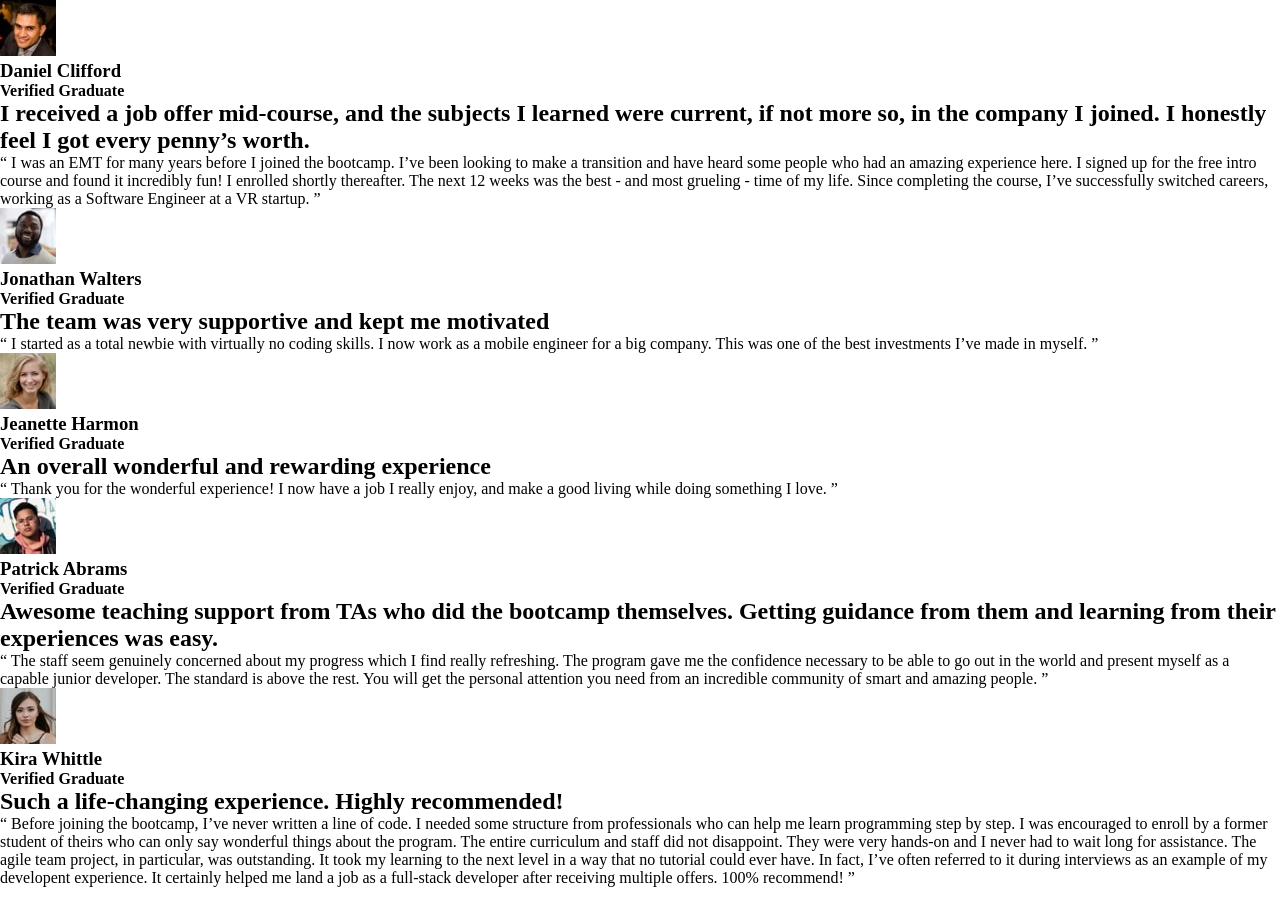
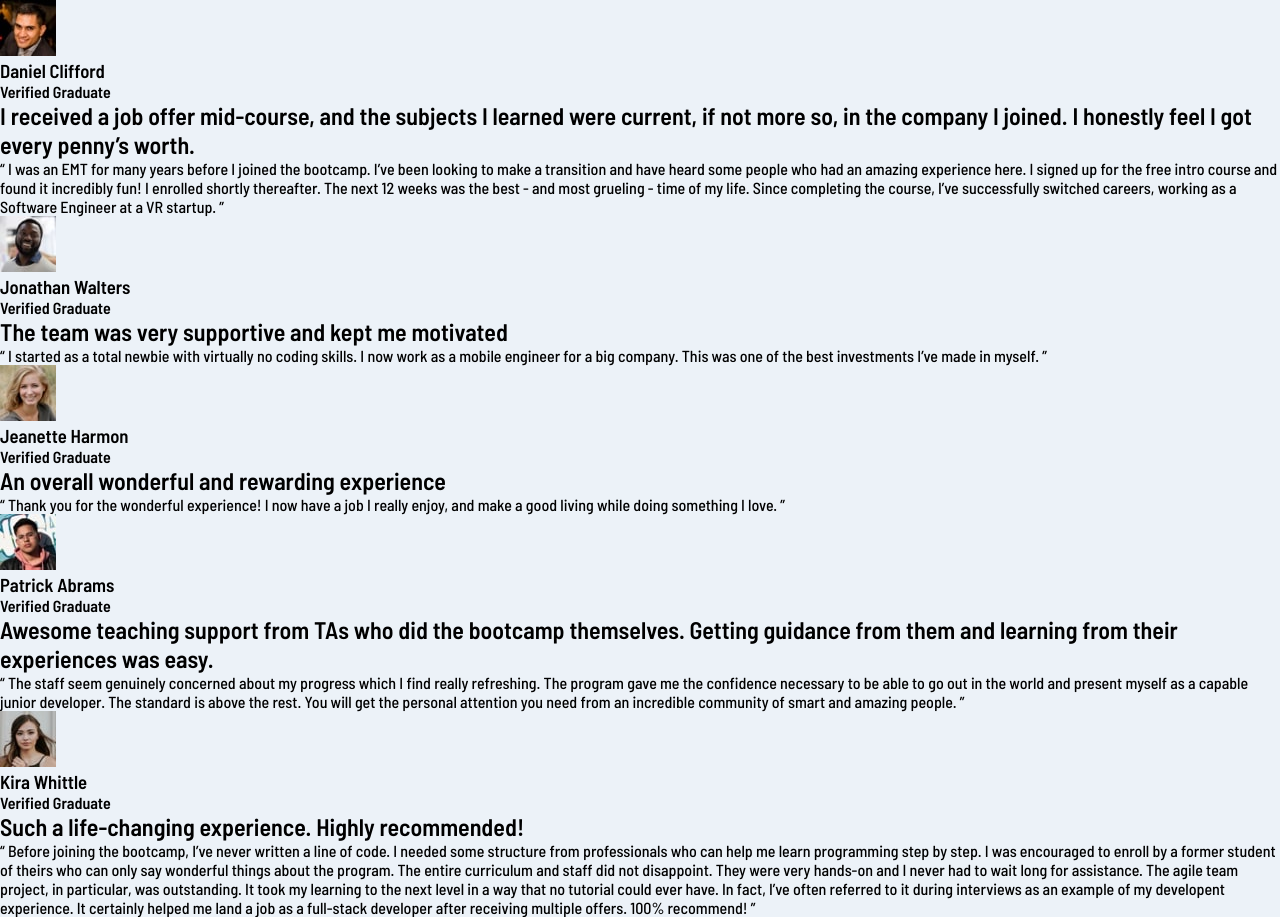
Before and after one commit to IamAbhiDev/testimonials-grid-section-main.github.io, a plain HTML site: page index.html in a window 1280 px wide. Before the commit the page ends 887 px from the top, so only its background shows below. Drawn offline with Linux system fonts and the light colour scheme.

Commit message:
basic styles added

```diff
--- a/css/style.css
+++ b/css/style.css
@@ -30,3 +30,14 @@
     --light: 500;
     --bold: 600;
 }
+
+/*Basic Styles*/
+
+body {
+    background-color: var(--light-grayish-blue);
+    font-family: 'Barlow Semi Condensed', sans-serif;
+    min-height: 100vh;
+    display: flex;
+    justify-content: center;
+    align-items: center;
+}
```
